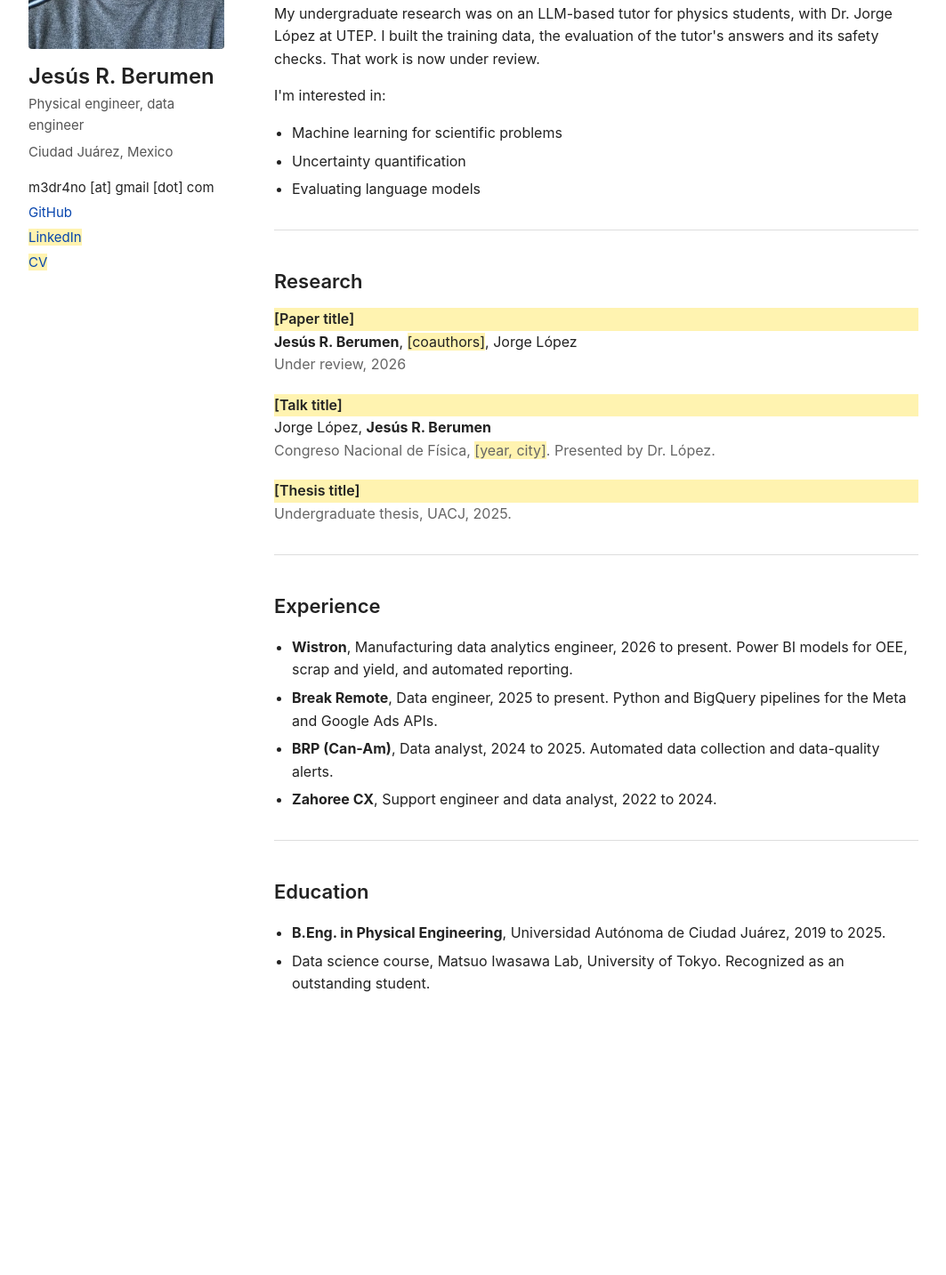
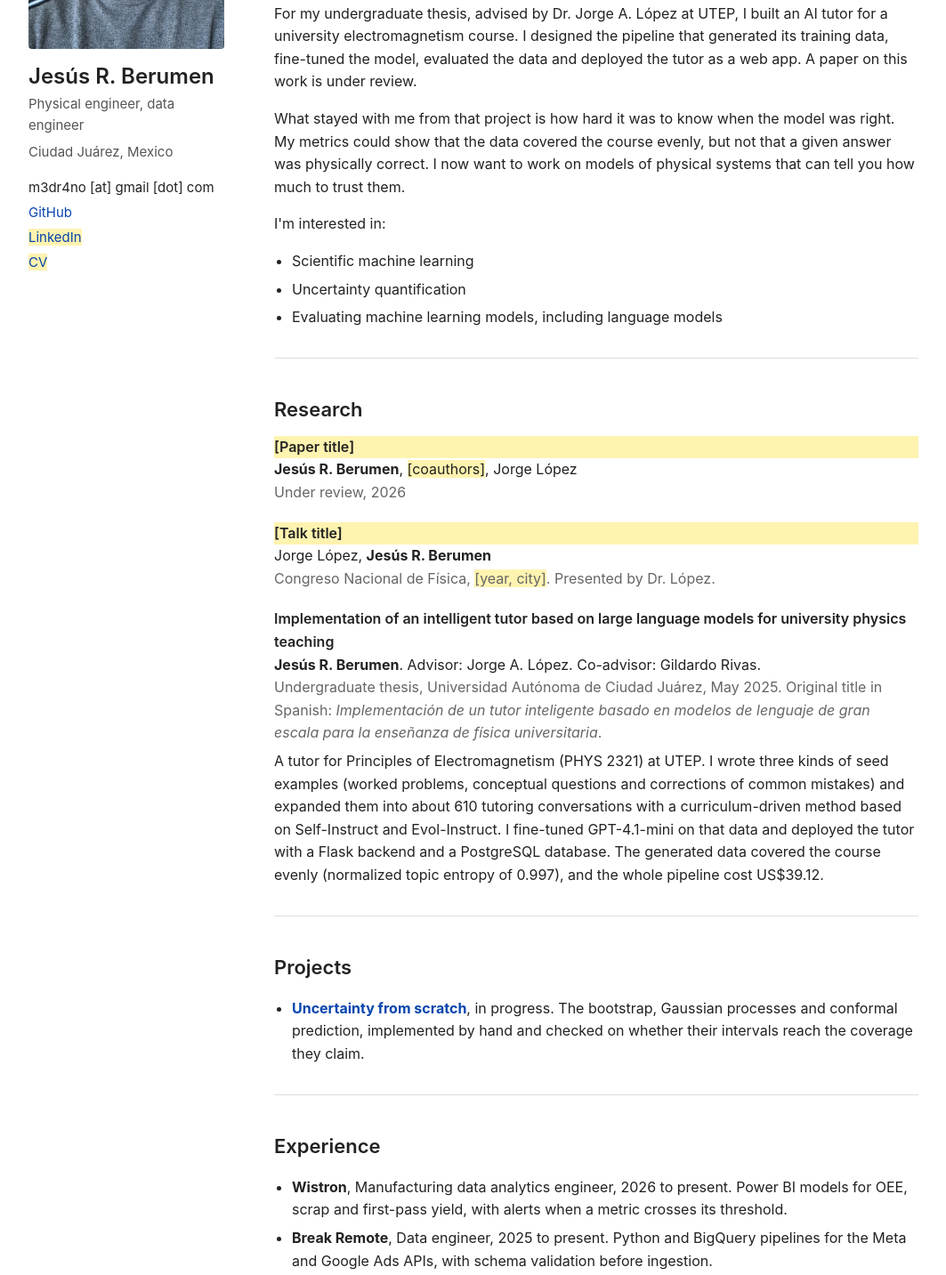
Before and after one commit to qgalinier/jesusberumen, a plain HTML site: page index.html in a window 1280 px wide. Shown: the part 288-1721 px from the top of the page at 89% size, without its empty margins (108-1171 px from the left). Before the commit the page ends 1503 px from the top, so only its background shows below. Drawn offline with Linux system fonts and the light colour scheme.

Commit message:
Add thesis details, a projects section and fuller experience entries

```diff
--- a/index.html
+++ b/index.html
@@ -35,6 +35,7 @@
   main li { margin-bottom: 6px; }
   .pub { margin-bottom: 20px; }
   .pub .title { font-weight: 600; }
+  .pub p { margin: 6px 0 0; }
   .muted { color: #666; }
   .todo { background: #fff3b0; }
   @media (max-width: 720px) {
@@ -62,19 +63,21 @@
 </aside>
 
 <main>
-<nav><a href="#about">About</a> | <a href="#research">Research</a> | <a href="#experience">Experience</a> | <a href="#education">Education</a></nav>
+<nav><a href="#about">About</a> | <a href="#research">Research</a> | <a href="#projects">Projects</a> | <a href="#experience">Experience</a> | <a href="#education">Education</a></nav>
 <hr>
 <h2 id="about">About me</h2>
 
 <p>Hi! I'm a physical engineer from the Universidad Autónoma de Ciudad Juárez, in Mexico. I currently work in data analytics and data engineering, and I'm applying to PhD programs for Fall 2027.</p>
 
-<p>My undergraduate research was on an LLM-based tutor for physics students, with Dr. Jorge López at UTEP. I built the training data, the evaluation of the tutor's answers and its safety checks. That work is now under review.</p>
+<p>For my undergraduate thesis, advised by Dr. Jorge A. López at UTEP, I built an AI tutor for a university electromagnetism course. I designed the pipeline that generated its training data, fine-tuned the model, evaluated the data and deployed the tutor as a web app. A paper on this work is under review.</p>
+
+<p>What stayed with me from that project is how hard it was to know when the model was right. My metrics could show that the data covered the course evenly, but not that a given answer was physically correct. I now want to work on models of physical systems that can tell you how much to trust them.</p>
 
 <p>I'm interested in:</p>
 <ul>
-  <li>Machine learning for scientific problems</li>
+  <li>Scientific machine learning</li>
   <li>Uncertainty quantification</li>
-  <li>Evaluating language models</li>
+  <li>Evaluating machine learning models, including language models</li>
 </ul>
 
 <hr>
@@ -93,23 +96,31 @@
 </div>
 
 <div class="pub">
-  <div class="title todo">[Thesis title]</div>
-  <div class="muted">Undergraduate thesis, UACJ, 2025.</div>
+  <div class="title">Implementation of an intelligent tutor based on large language models for university physics teaching</div>
+  <div><b>Jesús R. Berumen</b>. Advisor: Jorge A. López. Co-advisor: Gildardo Rivas.</div>
+  <div class="muted">Undergraduate thesis, Universidad Autónoma de Ciudad Juárez, May 2025. Original title in Spanish: <i>Implementación de un tutor inteligente basado en modelos de lenguaje de gran escala para la enseñanza de física universitaria</i>.</div>
+  <p>A tutor for Principles of Electromagnetism (PHYS 2321) at UTEP. I wrote three kinds of seed examples (worked problems, conceptual questions and corrections of common mistakes) and expanded them into about 610 tutoring conversations with a curriculum-driven method based on Self-Instruct and Evol-Instruct. I fine-tuned GPT-4.1-mini on that data and deployed the tutor with a Flask backend and a PostgreSQL database. The generated data covered the course evenly (normalized topic entropy of 0.997), and the whole pipeline cost US$39.12.</p>
 </div>
+
+<hr>
+<h2 id="projects">Projects</h2>
+<ul>
+  <li><a href="https://github.com/qgalinier/uncertainty-from-scratch"><b>Uncertainty from scratch</b></a>, in progress. The bootstrap, Gaussian processes and conformal prediction, implemented by hand and checked on whether their intervals reach the coverage they claim.</li>
+</ul>
 
 <hr>
 <h2 id="experience">Experience</h2>
 <ul>
-  <li><b>Wistron</b>, Manufacturing data analytics engineer, 2026 to present. Power BI models for OEE, scrap and yield, and automated reporting.</li>
-  <li><b>Break Remote</b>, Data engineer, 2025 to present. Python and BigQuery pipelines for the Meta and Google Ads APIs.</li>
-  <li><b>BRP (Can-Am)</b>, Data analyst, 2024 to 2025. Automated data collection and data-quality alerts.</li>
-  <li><b>Zahoree CX</b>, Support engineer and data analyst, 2022 to 2024.</li>
+  <li><b>Wistron</b>, Manufacturing data analytics engineer, 2026 to present. Power BI models for OEE, scrap and first-pass yield, with alerts when a metric crosses its threshold.</li>
+  <li><b>Break Remote</b>, Data engineer, 2025 to present. Python and BigQuery pipelines for the Meta and Google Ads APIs, with schema validation before ingestion.</li>
+  <li><b>BRP (Can-Am)</b>, Data analyst, 2024 to 2025. Automated data collection from APIs and ERP systems, and data-quality monitoring with automatic alerts that cut critical quality incidents by 25%.</li>
+  <li><b>Zahoree CX</b>, Support engineer and data analyst, 2022 to 2024. Root-cause analysis of support tickets that cut escalations by 40%.</li>
 </ul>
 
 <hr>
 <h2 id="education">Education</h2>
 <ul>
-  <li><b>B.Eng. in Physical Engineering</b>, Universidad Autónoma de Ciudad Juárez, 2019 to 2025.</li>
+  <li><b>B.Eng. in Physical Engineering</b>, Universidad Autónoma de Ciudad Juárez, 2019 to 2025. Coursework included statistical physics, physics of continuous media, quantum mechanics, probability and statistics, and big data processing.</li>
   <li>Data science course, Matsuo Iwasawa Lab, University of Tokyo. Recognized as an outstanding student.</li>
 </ul>
 
```
